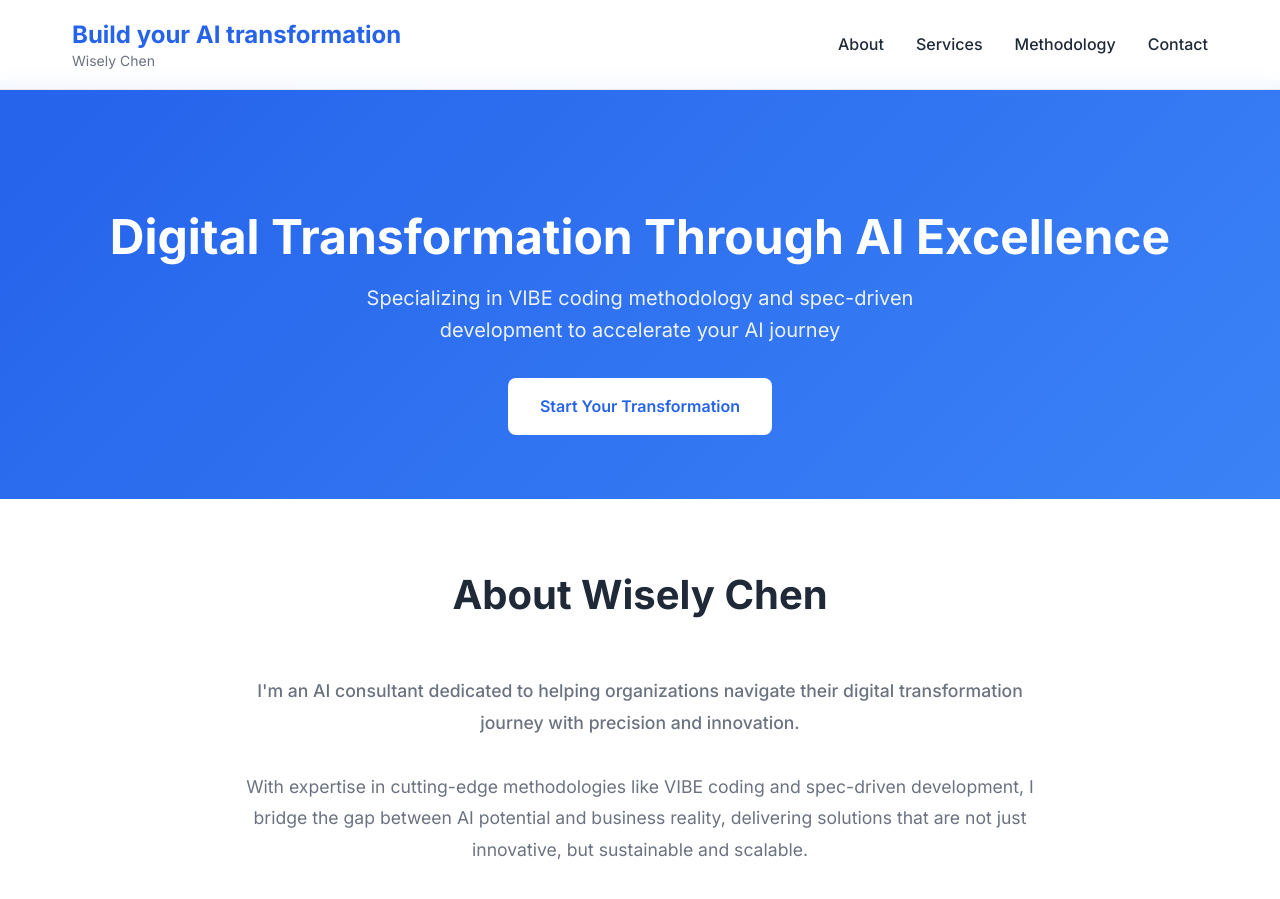
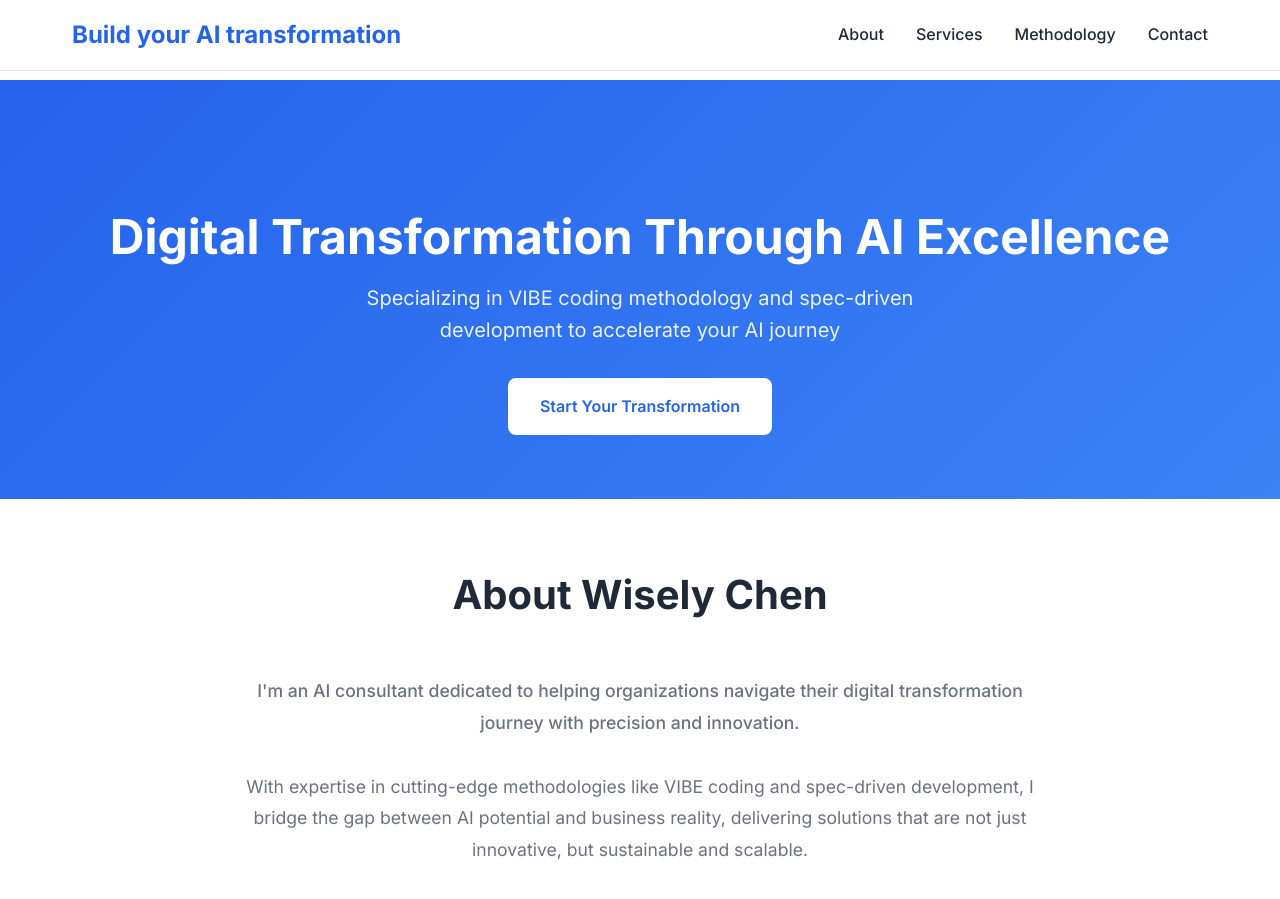
Before and after one commit to thegiive/wiselychen-page, a Jekyll site: the page built from index.md, in a window 1280 px wide and 900 px high. Built offline with Jekyll 4.4.1, drawn with Linux system fonts in a browser that asks for light colours.

Commit message:
Remove author name tagline from header
- Keep only "Build your AI transformation" as main title
- Clean and focused header branding

🤖 Generated with [Claude Code](https://claude.ai/code)

Co-Authored-By: Claude <noreply@anthropic.com>

```diff
--- a/_includes/header.html
+++ b/_includes/header.html
@@ -2,7 +2,6 @@
     <nav class="nav">
         <div class="nav-brand">
             <h1>Build your AI transformation</h1>
-            <span class="tagline">{{ site.author.name }}</span>
         </div>
         <ul class="nav-menu">
             <li><a href="#about">About</a></li>
```
